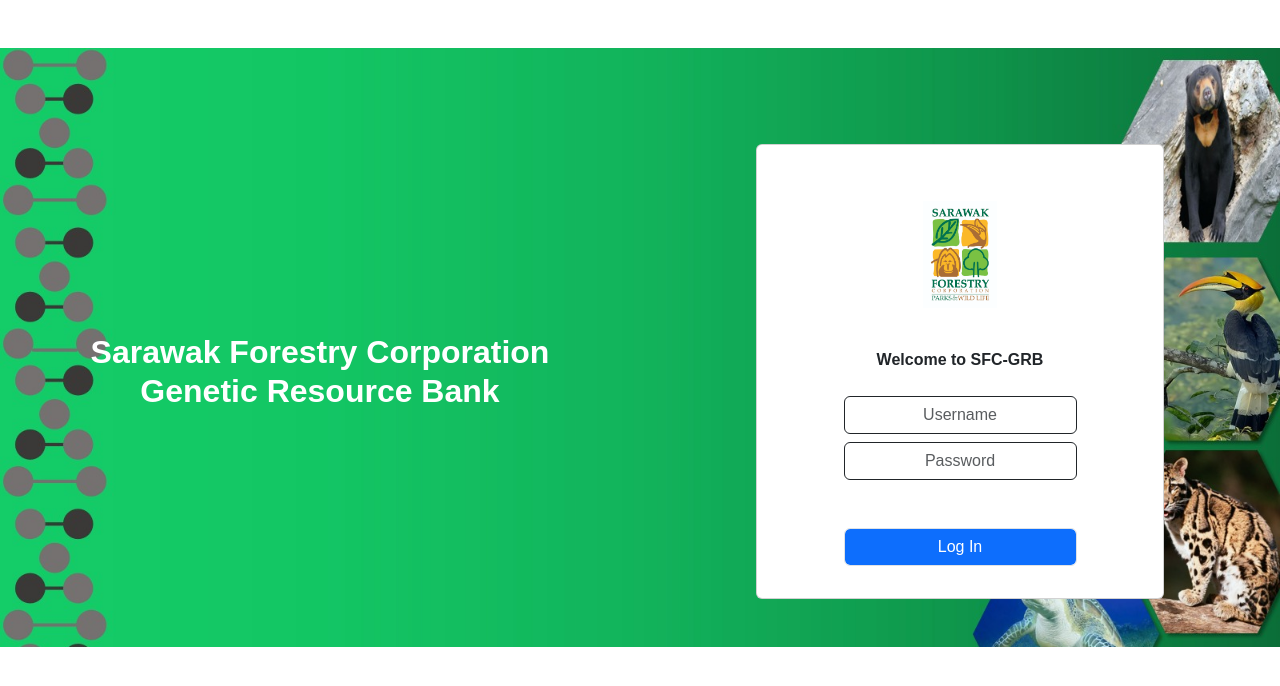
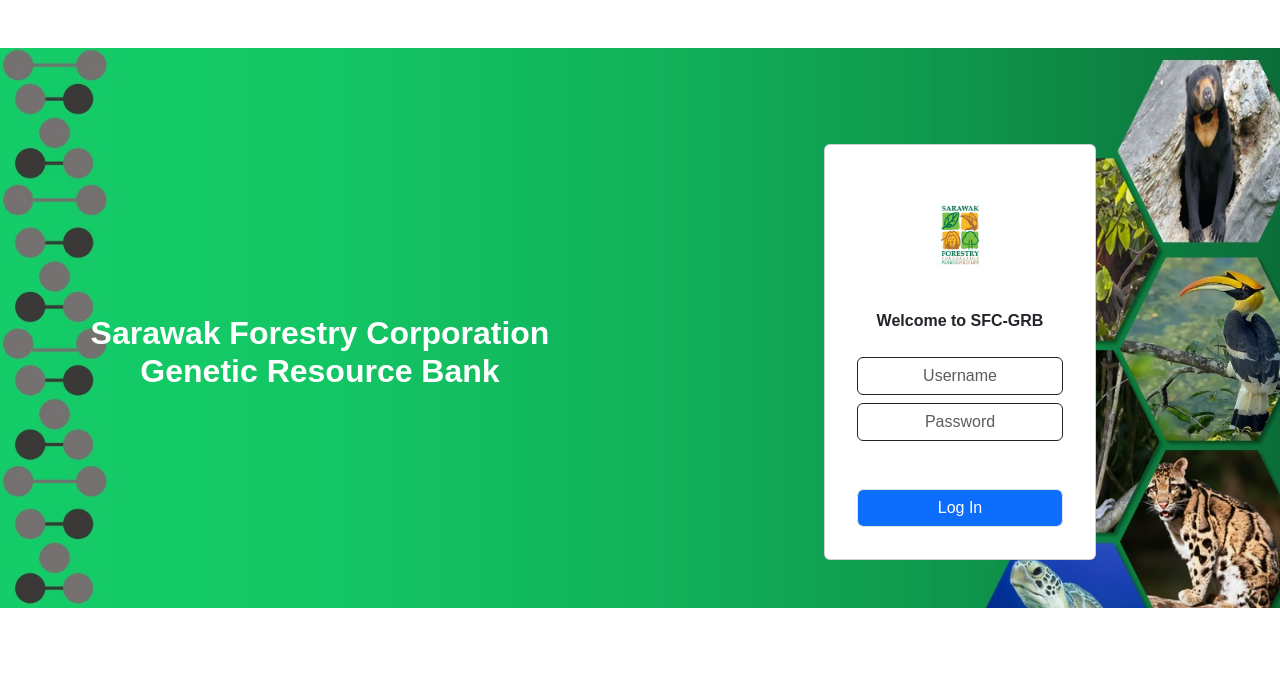
Before and after one commit to Gunslingahhh/SFC-GRB, a PHP site: page /php/login.php in a window 1280 px wide. Shown: the top 686 px of the page. Run offline with PHP 8.4, Linux system fonts and the light colour scheme.

Commit message:
Adjust width

```diff
--- a/php/login.php
+++ b/php/login.php
@@ -24,7 +24,7 @@
                     </h2>
                 </div>
                 <div class="w-50 mt-5 p-5 text-white text-center d-flex justify-content-center">
-                    <div class="w-75 card bg-white"> <!-- body-container-card-->
+                    <div class="w-50 card bg-white"> <!-- body-container-card-->
                         <div class="card-body mt-3"> <!-- body-container-card-body -->
                             <div class="d-flex flex-column justify-content-center align-items-center">
                                 <a href="../index.php" class="d-flex justify-content-center mt-4">
```
